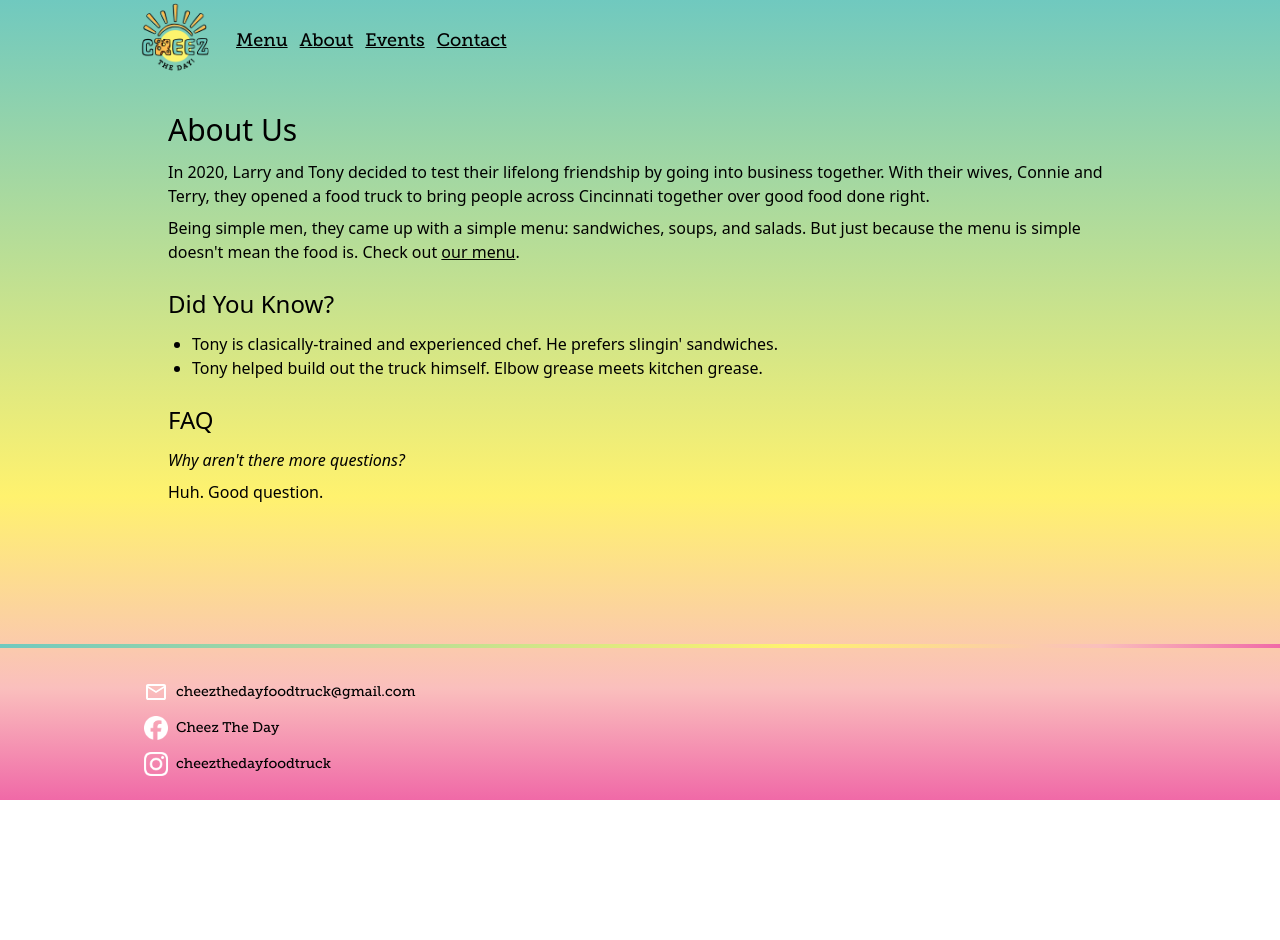
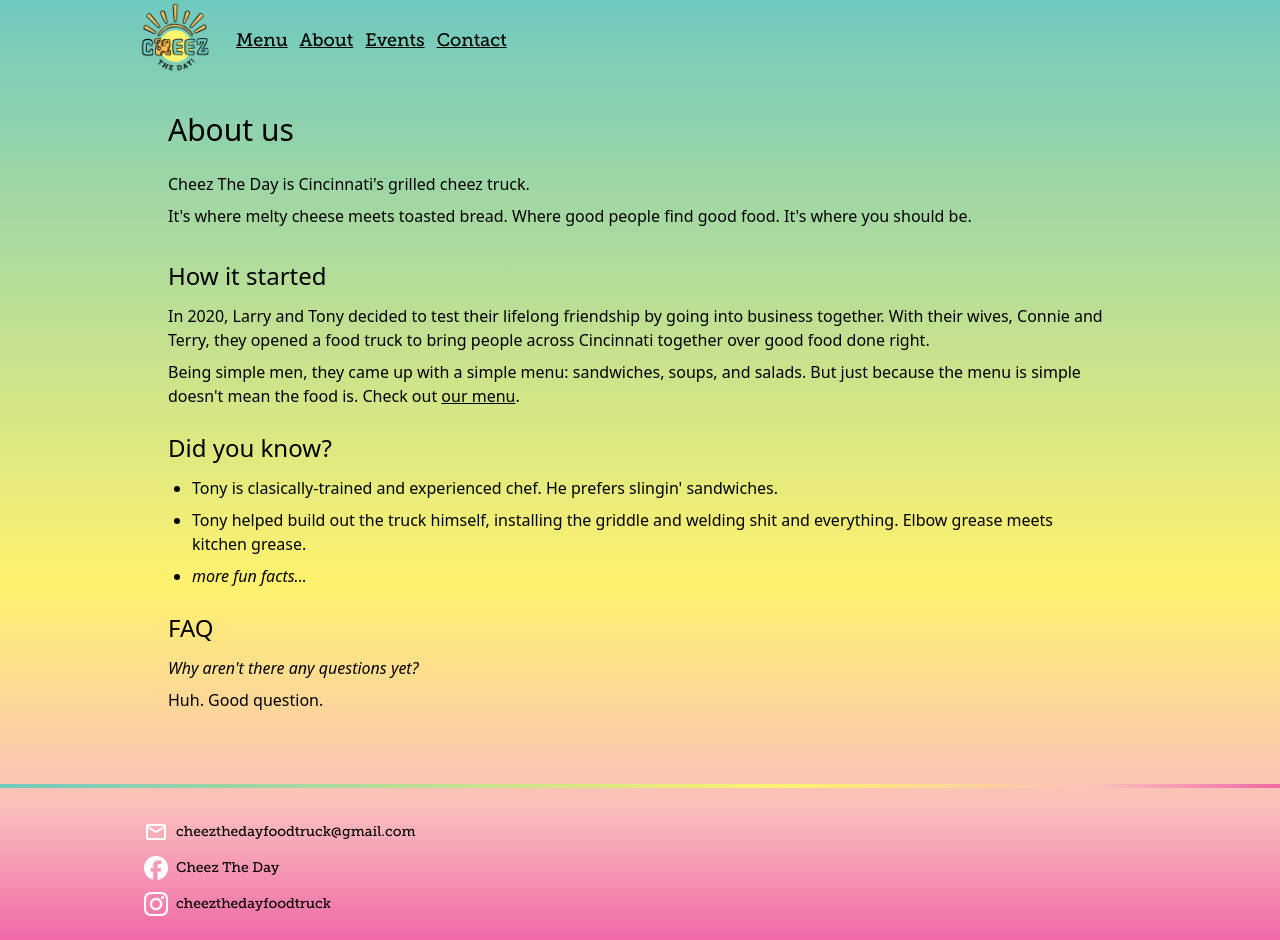
Before and after one commit to ryangclark/cheeztheday.com, a SvelteKit app: page /about in a window 1280 px wide. Before the commit the page ends 800 px from the top, so only its background shows below. Built offline with nearby package versions, Linux system fonts and the light colour scheme.

Commit message:
Punching up the copy

```diff
--- a/src/routes/(has-nav)/about/+page.svelte
+++ b/src/routes/(has-nav)/about/+page.svelte
@@ -1,7 +1,14 @@
-<h1 class="my-3 text-3xl">About Us</h1>
+<h1 class="my-3 text-3xl">About us</h1>
 
 <!-- <h4 class="my-2 italic">Life is about experiences &ndash; Come have one!</h4> -->
 
+<p class="mb-2 mt-6">Cheez The Day is Cincinnati's grilled cheez truck.</p>
+<p class="mb-8">
+	It's where melty cheese meets toasted bread. Where good people find good food.
+	It's where you should be.
+</p>
+
+<h2 class="mb-3 mt-6 text-2xl">How it started</h2>
 <p class="my-2">
 	In 2020, Larry and Tony decided to test their lifelong friendship by going
 	into business together. With their wives, Connie and Terry, they opened a food
@@ -14,17 +21,19 @@
 	<a class="underline" href="/menu">our menu</a>.
 </p>
 
-<h2 class="mb-3 mt-6 text-2xl">Did You Know?</h2>
+<h2 class="mb-3 mt-6 text-2xl">Did you know?</h2>
 <ul class="list-disc">
-	<li class="ml-6">
+	<li class="mb-2 ml-6">
 		Tony is clasically-trained and experienced chef. He prefers slingin'
 		sandwiches.
 	</li>
-	<li class="ml-6">
-		Tony helped build out the truck himself. Elbow grease meets kitchen grease.
+	<li class="mb-2 ml-6">
+		Tony helped build out the truck himself, installing the griddle and welding
+		shit and everything. Elbow grease meets kitchen grease.
 	</li>
+	<li class="mb-2 ml-6 italic">more fun facts...</li>
 </ul>
 
 <h2 class="mb-3 mt-6 text-2xl">FAQ</h2>
-<p class="my-2 italic">Why aren't there more questions?</p>
+<p class="my-2 italic">Why aren't there any questions yet?</p>
 <p class="my-2">Huh. Good question.</p>
```
